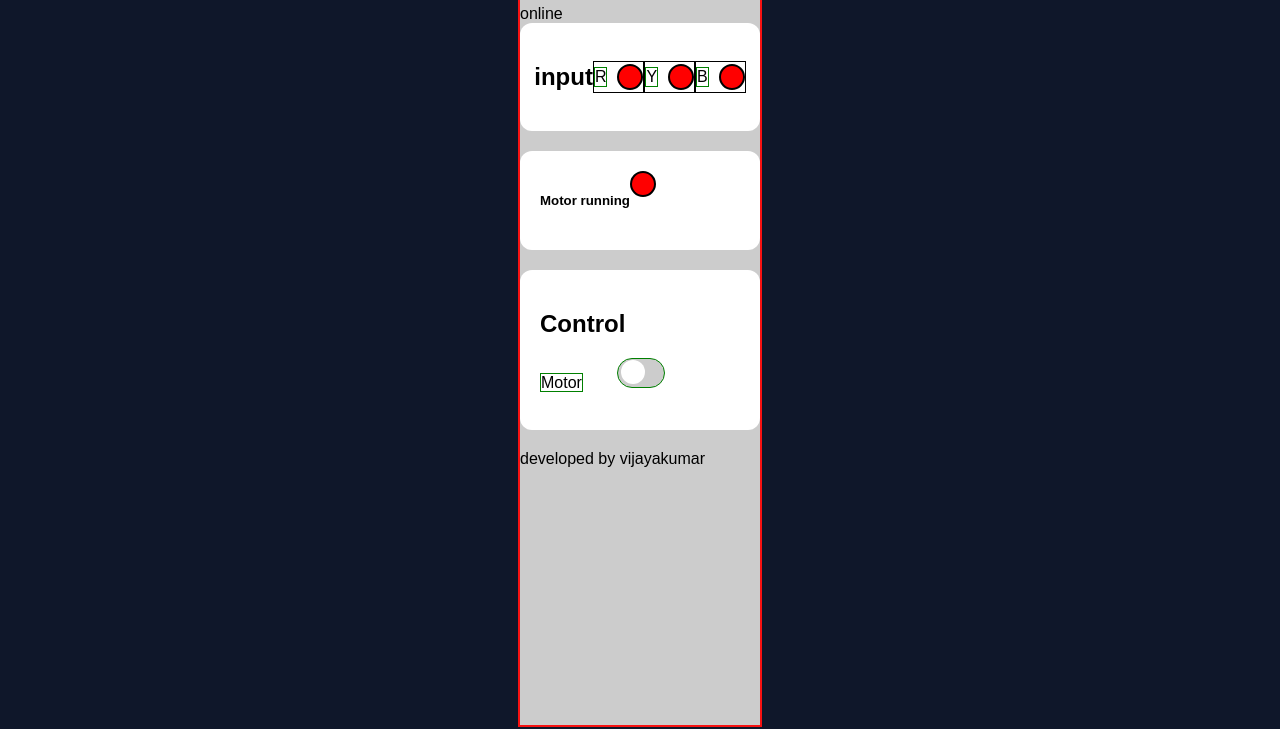
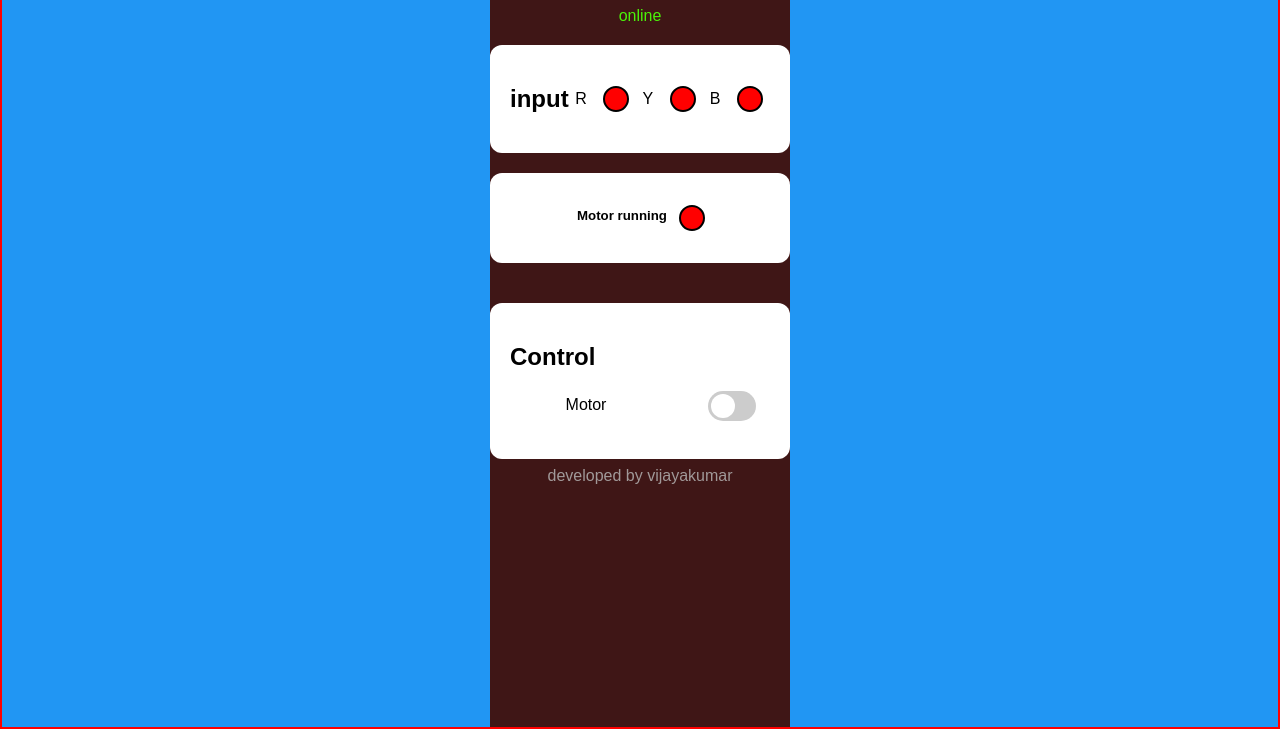
Before and after one commit to humanLessForming/HLF, a plain HTML site: page index.html in a window 1280 px wide. Shown: the part 75-804 px from the top of the page. Drawn offline with Linux system fonts and the light colour scheme; no server answers.

Commit message:
Add files via upload

```diff
--- a/style.css
+++ b/style.css
@@ -8,19 +8,43 @@ body{
     justify-content:center;
     align-items: center;
     height:100vh;
+    background-color: #2196F3;
+    border: 2px solid red;
+    overflow: hidden;
 
     }
 
+
     .container{
-        background-color: #ccc;
+        background-color: #3f1616;
         margin: 20px;
-    border: 2px solid rgb(247, 18, 18);
-    width:240px;
-    height: 100vh;
 
+    width:300px;
+    height: 100%;
 
     }
+    .online{
+        text-align:center;
+        color:rgb(75, 241, 9);
+        margin-bottom: 20px;
+    }
+.mr{
+    text-align: center;
+     margin-right: 10px;
+     justify-content: center;
 
+     height: 20px;
+     padding: 2px;
+}
+.mo{
+    text-align: center;
+    margin-left: 20px;
+     justify-content: center;
+
+     height: 20px;
+     padding: 2px;
+     width: 100px;
+}
     h1{
 
     text-align:center;
@@ -29,19 +53,24 @@ body{
     }
 
     .card{
+        margin-top: 40px;
     background:white;
     padding:20px;
     border-radius:12px;
-    margin-bottom:20px;
+    margin-bottom:1px;
 
     }
     .card2{
+
         display: flex;
         background:white;
         padding:20px;
         border-radius:12px;
         margin-bottom:20px;
-        align-content: space-evenly;
+
+        justify-content: center;
+        align-items: center;
+        height: 50px;
 
         }
 
@@ -57,22 +86,24 @@ body{
         }
     .row1{
         display: flex;
-     border: 1px solid black;
+
     width: 30%;
     justify-content:space-evenly;
     align-items:center;
     margin:18px 0;
 
     }
+
     .row{
+        display: flex;
 
-    justify-content:space-evenly;
+    justify-content:center;
     align-items:center;
     margin:18px 0;
 
     }
 span{
-    border: 1px solid green;
+
     margin-right: 10px;
     text-decoration: black;
 
@@ -91,7 +122,13 @@ span{
     background:red;
 
     }
+    .me{
+        margin-top: 8px;
 
+        color: rgb(161, 153, 153);
+        text-align: center;
+
+    }
     .on{
 
     background:lime;
@@ -102,10 +139,10 @@ span{
     .switch{
 
     position:relative;
-    display:inline-block;
+    display:inline-flex;
     width:58px;
     height:30px;
-    margin-left: 20px;
+    margin-left: 60px;
 
     }
 
```
